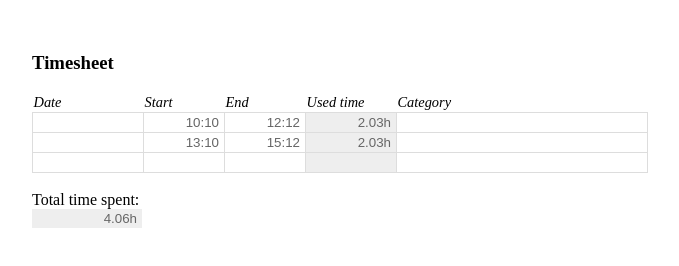
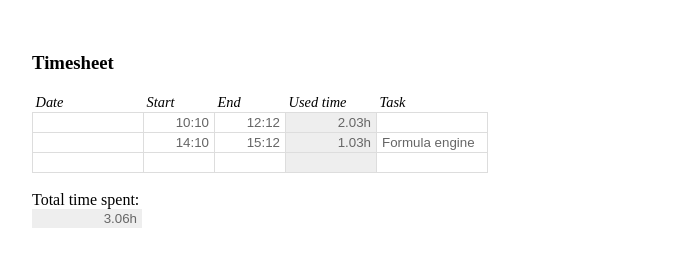
Before and after one commit to rosell-dk/formula, a plain HTML site: page demos/timesheet.html in a window 1280 px wide. Shown: the whole page, without its empty margins (40-719 px from the left). Drawn offline with nearby package versions, Linux system fonts and the light colour scheme.

Commit message:
getSheetData implemented

```diff
--- a/demos/timesheet.html
+++ b/demos/timesheet.html
@@ -146,7 +146,7 @@
     return $row;
   }
 
-  function setSheet(data) {
+  function setSheetData(data) {
 
     // Passivate the field, so it doesn't need to recalculate
     // each time a dependent field is added
@@ -160,7 +160,10 @@
 
       $row = addRow(rowData);
 
-      $row.find('input').each(function() {
+      // We actually let the template row define what data to look for.
+      // (setting the "data-data" attribute is a signal to getSheetData and setSheetData that a
+      // field should be set/get (the "data-colname" defines the property)
+      $row.find('input[data-data][data-colname]').each(function() {
         var colname = $(this).attr('data-colname');
         if (rowData[colname]) {
           if ($(this).hasClass('formatted-field')) {
@@ -178,6 +181,36 @@
     // Now, activate it again, and recalculate
     $( "#total" ).calculatedfield('bindReferences');
     $( "#total" ).calculatedfield('calc');
+  }
+
+  // Get sheet data.
+  // In this example, we get the formatted values.
+  function getSheetData() {
+
+    var data = [];
+
+    // Get relevant rows (those after the template row)
+    $rows =  $( "#sheet tr#template_row ~ tr" );
+
+    $rows.each(function () {
+      var rowData = {};
+      var emptyRow = true;
+      $(this).find('input[data-data][data-colname]').each(function() {
+        var colname = $(this).attr('data-colname');
+//       var value = $(this).formattedfield('getValue');
+
+        var formattedValue = $(this).val();
+        if (formattedValue != '') {
+          rowData[colname] = formattedValue;
+          emptyRow = false;
+        }
+      });
+      if (!emptyRow) {
+        data.push(rowData);
+      }
+    });
+
+    return data;
   }
 
   $(function() {
@@ -223,17 +256,13 @@
 
 //    addRow();
 
-    setSheet([
+    setSheetData([
       {starttime:'10:10', endtime:'12:12'},
-      {starttime:'14:10', endtime:'15:12'},
+      {task:'Formula engine', starttime:'14:10', endtime:'15:12'},
     ]);
 
-    setSheet([
-      {starttime:'10:10', endtime:'12:12'},
-      {starttime:'13:10', endtime:'15:12'},
-    ]);
-
-//    console.log(getSheet());
+    console.log(getSheetData());
+    console.log(JSON.stringify(getSheetData()));
   });
 
 
@@ -242,14 +271,14 @@
   body {max-width: 1200px; padding:2% 5%}
   input {width: 100px; border: 0; padding:2px 5px; display: block;}
   input.starttime, input.endtime, input.usedtime, #total {text-align: right;}
-  input.starttime, input.endtime {width: 70px;}
+  input.starttime, input.endtime {width: 60px;}
   input.usedtime {width: 80px;}
   input.category {width: 240px}
   pre {font-family:monospace; padding: 10px; border: 1px solid #666; background-color: #eee}
   input[readonly] {background-color: #eee}
   table {border-collapse: collapse;}
   td { border: 1px solid #ddd}
-  th {text-align: left; font-weight: normal; font-style: italic; font-size: 0.9em}
+  th {text-align: left; font-weight: normal; font-style: italic; font-size: 0.9em; padding-left: 3px}
   td {vertical-align: top; padding:0}
   td pre {margin-top: 0px}
 
@@ -273,14 +302,14 @@
     <th>Start</th>
     <th>End</th>
     <th>Used time</th>
-    <th>Category</th>
+    <th>Task</th>
   </tr>
   <tr id="template_row">
-    <td><input class="date" data-colname="date"></input></td>
-    <td><input class="starttime" data-colname="starttime"></input></td>
-    <td><input class="endtime" data-colname="endtime"></input></td>
+    <td><input class="date" data-colname="date" data-data></input></td>
+    <td><input class="starttime" data-colname="starttime" data-data></input></td>
+    <td><input class="endtime" data-colname="endtime" data-data></input></td>
     <td><input class="usedtime" data-colname="usedtime"></input></td>
-    <td><input class="category" data-colname="category"></input></td>
+    <td><input class="task" data-colname="task" data-data></input></td>
   </tr>
 </table>
 
```
